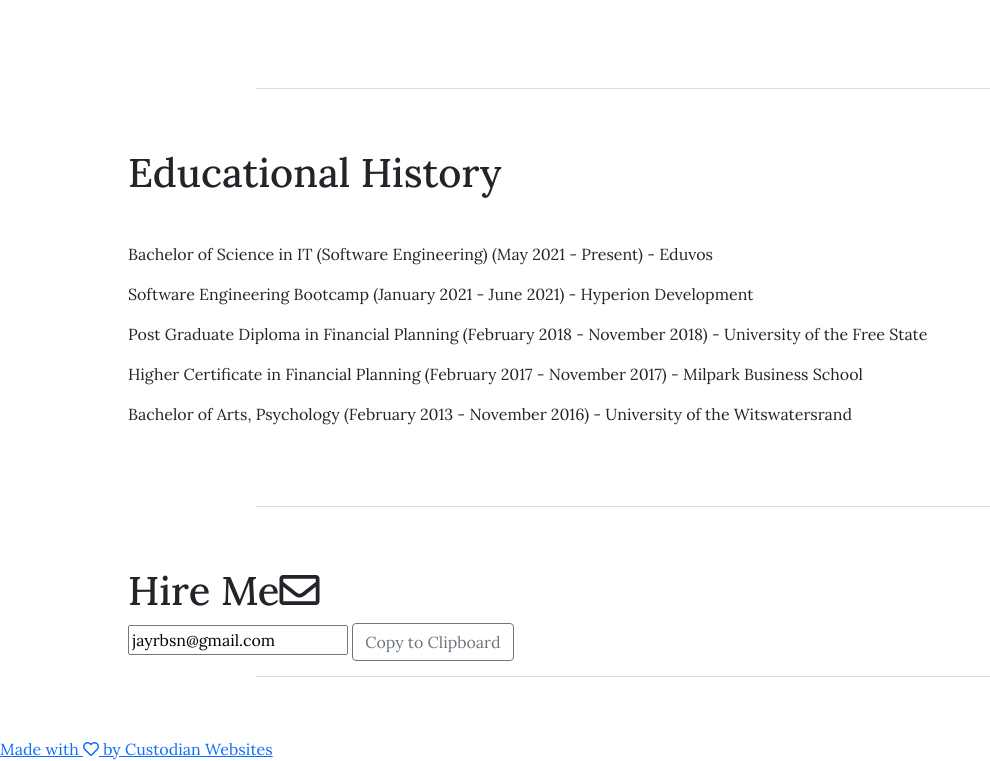
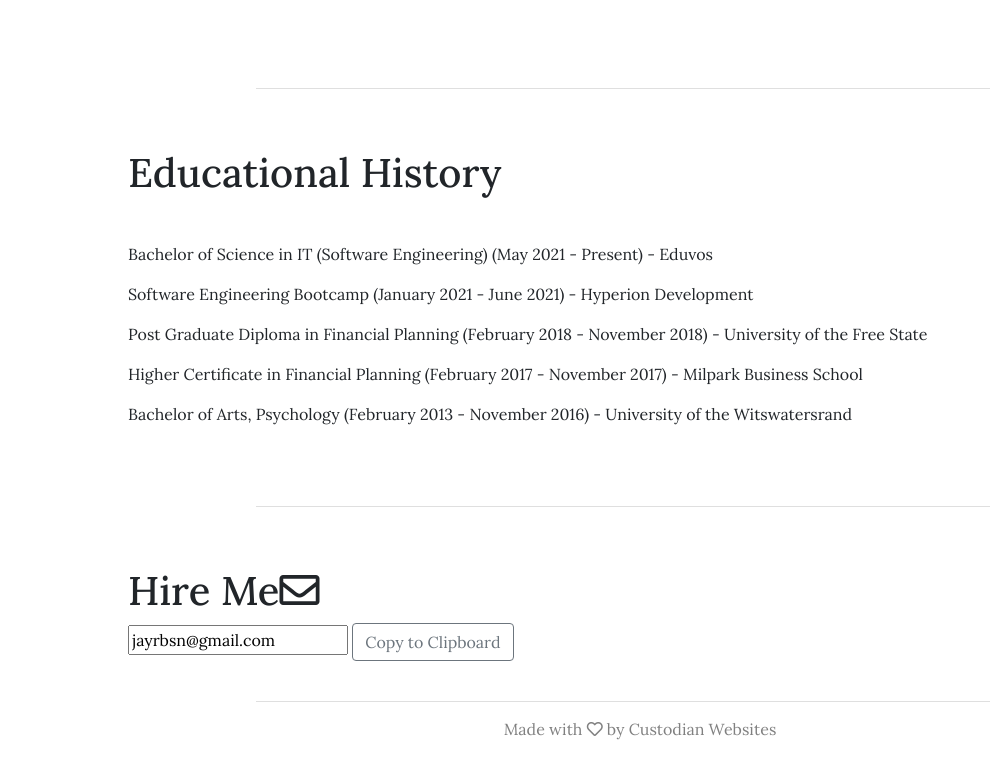
Before and after one commit to Jayrbsn/CV, a plain HTML site: page index.html in a window 1280 px wide. Shown: the part 1469-2230 px from the top of the page, without its empty margins (0-990 px from the left). Drawn offline with nearby package versions, Linux system fonts and the light colour scheme.

Commit message:
Update style.css

```diff
--- a/style.css
+++ b/style.css
@@ -128,3 +128,23 @@
   width: 80%;
   margin: auto;
 }
+
+/* footer */
+
+.last-hr{
+  margin: 40px auto 15px;
+}
+
+#footer{
+  text-align: center;
+  padding-bottom: 15px;
+}
+.footer-link{
+  color: grey;
+  text-decoration: none;
+}
+
+.footer-link:hover{
+  text-decoration: none;
+  color: grey;
+}
```
